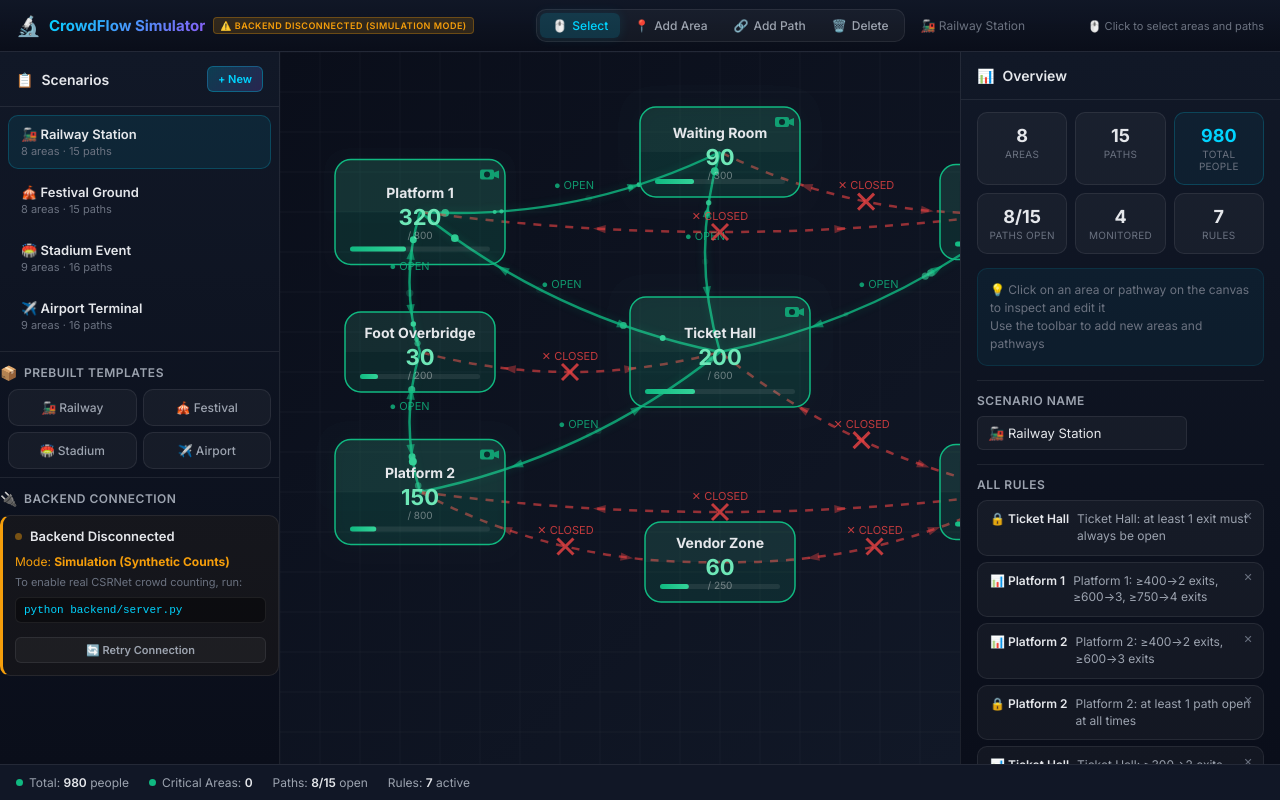
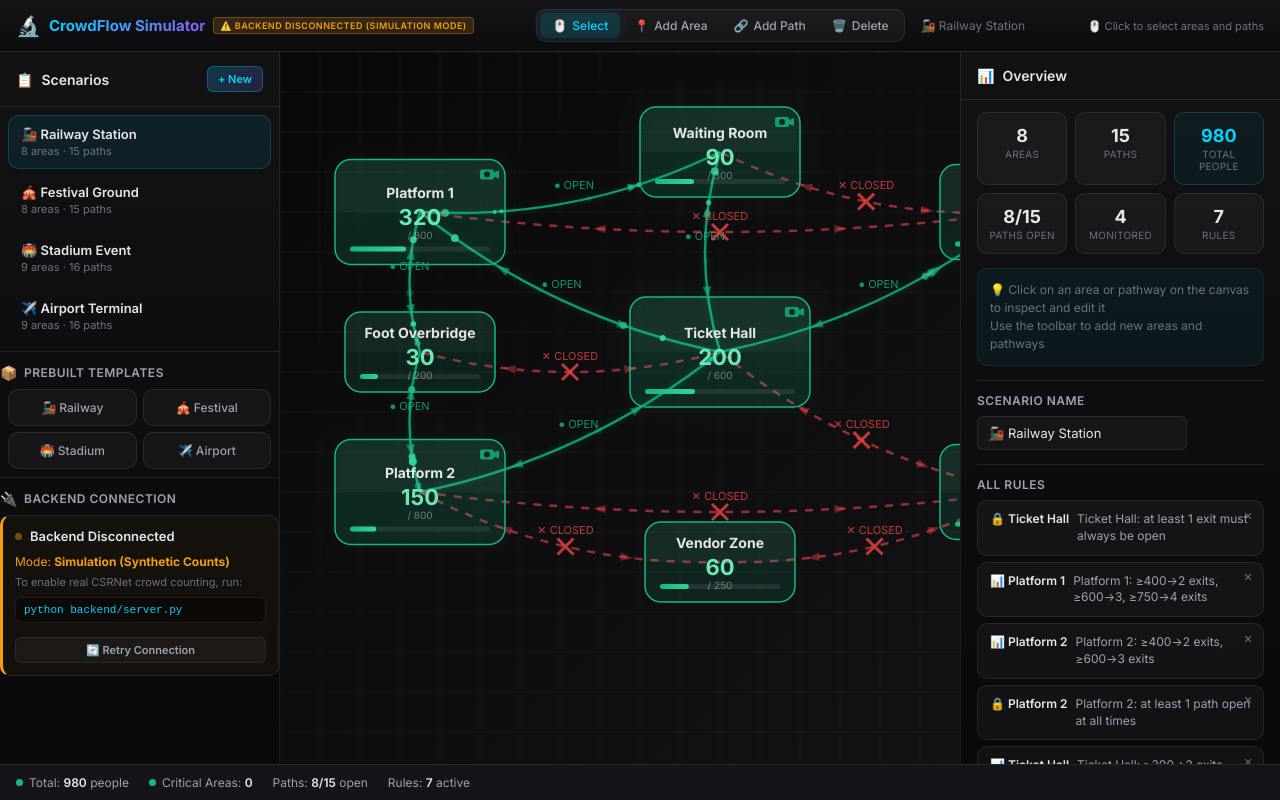
Before and after one commit to Felix-au/JanGinti-Counting-the-Pulse-of-the-Crowd, a website built with Vite: page crowd-simulator/index.html in a window 1280 px wide. Built offline with nearby package versions, Linux system fonts and the light colour scheme; files whose address does not match are found by name.

Commit message:
refactor(ui): update theme from navy blue to sleek dark charcoal black

```diff
--- a/crowd-simulator/src/canvas/AnimationEngine.js
+++ b/crowd-simulator/src/canvas/AnimationEngine.js
@@ -86,8 +86,8 @@ export class AnimationEngine {
 
     // Clear with gradient background
     const bg = ctx.createLinearGradient(0, 0, w, h);
-    bg.addColorStop(0, '#0a0e1a');
-    bg.addColorStop(1, '#111827');
+    bg.addColorStop(0, '#09090b');
+    bg.addColorStop(1, '#121215');
     ctx.fillStyle = bg;
     ctx.fillRect(0, 0, w, h);
 
--- a/crowd-simulator/src/canvas/AreaRenderer.js
+++ b/crowd-simulator/src/canvas/AreaRenderer.js
@@ -162,7 +162,7 @@ export class AreaRenderer {
     ctx.lineTo(x + 7, y + 3);
     ctx.fill();
     // Lens
-    ctx.fillStyle = '#0a0e1a';
+    ctx.fillStyle = '#09090b';
     ctx.beginPath();
     ctx.arc(x, y + 1, 3, 0, Math.PI * 2);
     ctx.fill();
--- a/crowd-simulator/style.css
+++ b/crowd-simulator/style.css
@@ -8,9 +8,9 @@
 *, *::before, *::after { box-sizing: border-box; margin: 0; padding: 0; }
 
 :root {
-  --bg-primary: #0a0e1a;
-  --bg-secondary: #111827;
-  --bg-card: rgba(17, 24, 39, 0.8);
+  --bg-primary: #09090b;
+  --bg-secondary: #121215;
+  --bg-card: rgba(22, 22, 26, 0.85);
   --bg-glass: rgba(255, 255, 255, 0.04);
   --bg-glass-hover: rgba(255, 255, 255, 0.08);
   --border-subtle: rgba(255, 255, 255, 0.08);
@@ -26,7 +26,7 @@
   --radius-sm: 6px;
   --radius-md: 10px;
   --radius-lg: 16px;
-  --shadow-lg: 0 10px 40px rgba(0, 0, 0, 0.4);
+  --shadow-lg: 0 10px 40px rgba(0, 0, 0, 0.6);
   --transition-fast: 150ms ease;
   --transition-med: 250ms ease;
 }
@@ -61,7 +61,7 @@ html, body {
   align-items: center;
   justify-content: space-between;
   padding: 0 16px;
-  background: linear-gradient(180deg, rgba(17, 24, 39, 0.95), rgba(10, 14, 26, 0.98));
+  background: linear-gradient(180deg, rgba(22, 22, 26, 0.95), rgba(12, 12, 14, 0.98));
   border-bottom: 1px solid var(--border-subtle);
   backdrop-filter: blur(20px);
   z-index: 100;
@@ -213,7 +213,7 @@ html, body {
   align-items: center;
   gap: 20px;
   padding: 0 16px;
-  background: rgba(17, 24, 39, 0.95);
+  background: rgba(22, 22, 26, 0.95);
   border-top: 1px solid var(--border-subtle);
   font-size: 12px;
   color: var(--text-secondary);
```
